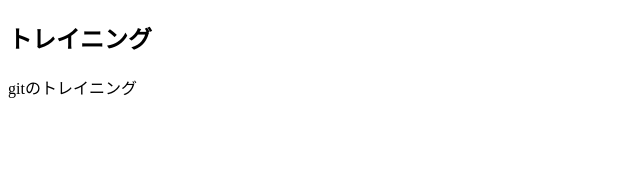
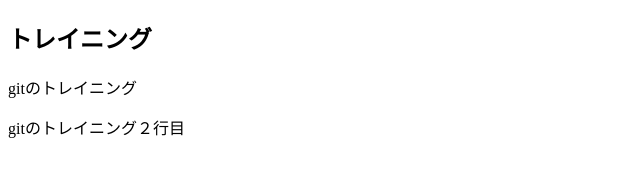
Before and after one commit to bzgtraining/training20190716, a plain HTML site: page index.html in a window 1280 px wide. Shown: the whole page, without its empty margins (0-640 px from the left). Drawn offline with Linux system fonts and the light colour scheme.

Commit message:
file changes

```diff
--- a/index.html
+++ b/index.html
@@ -10,6 +10,7 @@
     <section>
         <h1>トレイニング</h1>
         <p>gitのトレイニング</p>
+        <p>gitのトレイニング２行目</p>
     </section>
 </body>
 </html>
```
